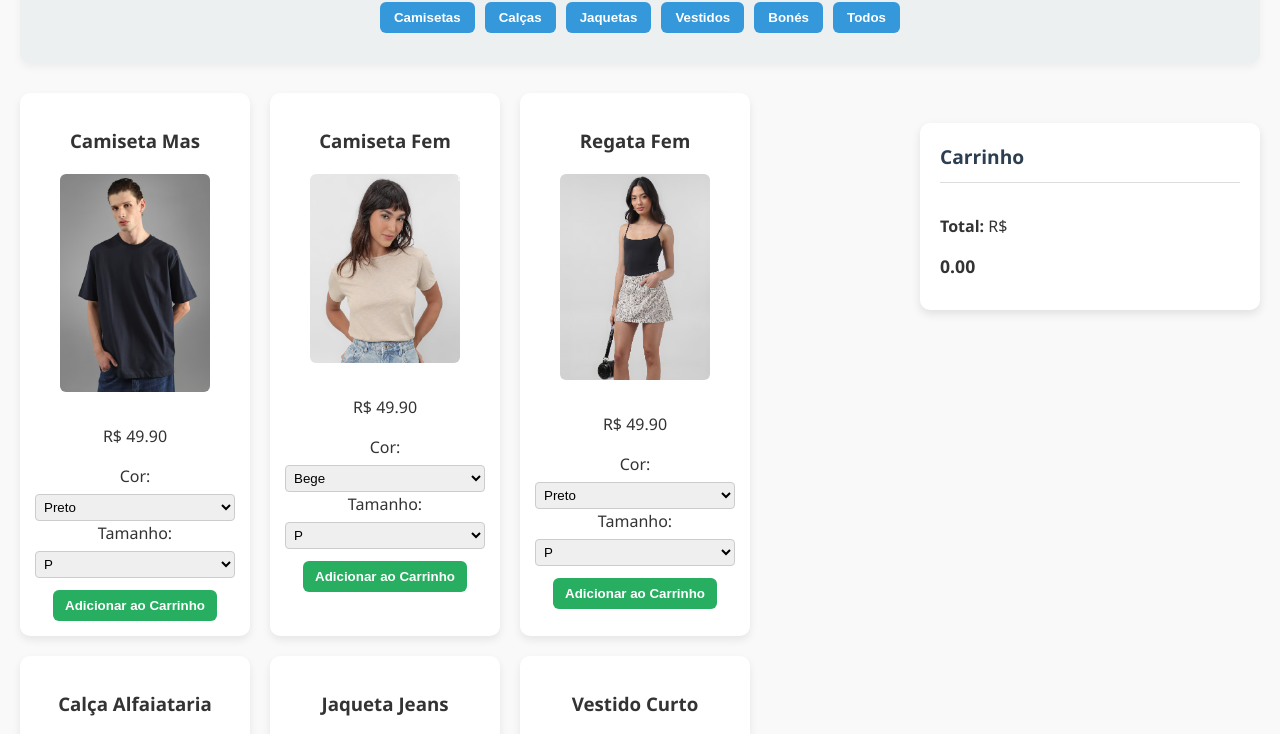
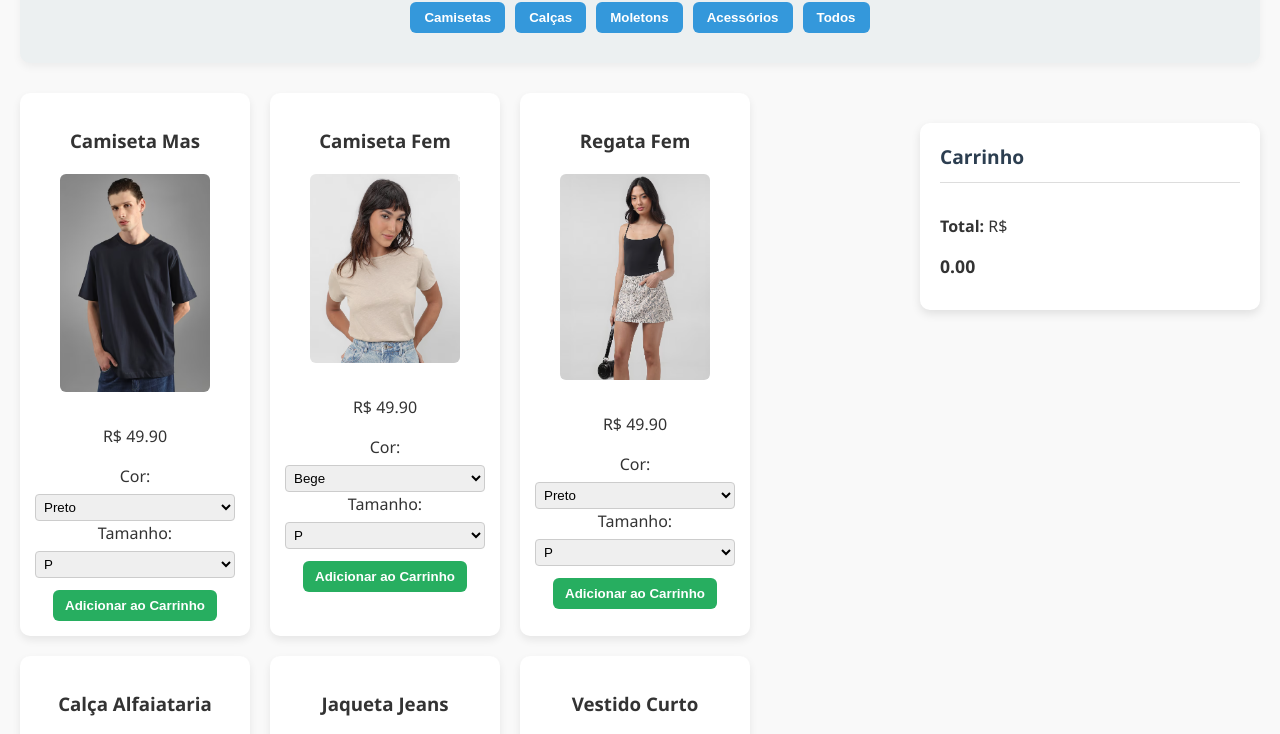
Before and after one commit to lh2703/loja-virtual, a plain HTML site: page src/index.html in a window 1280 px wide. Shown: the part 132-866 px from the top of the page. Drawn offline with Linux system fonts and the light colour scheme.

Commit message:
feat: atualizacao de botoes html

```diff
--- a/src/index.html
+++ b/src/index.html
@@ -12,9 +12,8 @@
     <div id="categorias">
         <button onclick="filtrarPorCategoria('Camisetas')">Camisetas</button>
         <button onclick="filtrarPorCategoria('Calças')">Calças</button>
-        <button onclick="filtrarPorCategoria('Jaquetas')">Jaquetas</button>
-        <button onclick="filtrarPorCategoria('Vestidos')">Vestidos</button>
-        <button onclick="filtrarPorCategoria('Bonés')">Bonés</button>
+        <button onclick="filtrarPorCategoria('Moletons')">Moletons</button>
+        <button onclick="filtrarPorCategoria('Acessórios')">Acessórios</button>
         <button onclick="listarProdutos()">Todos</button>
     </div>
 </header>
```
